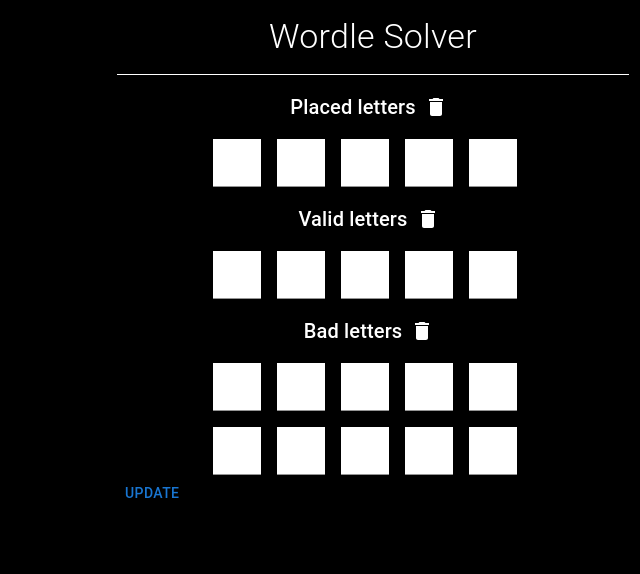
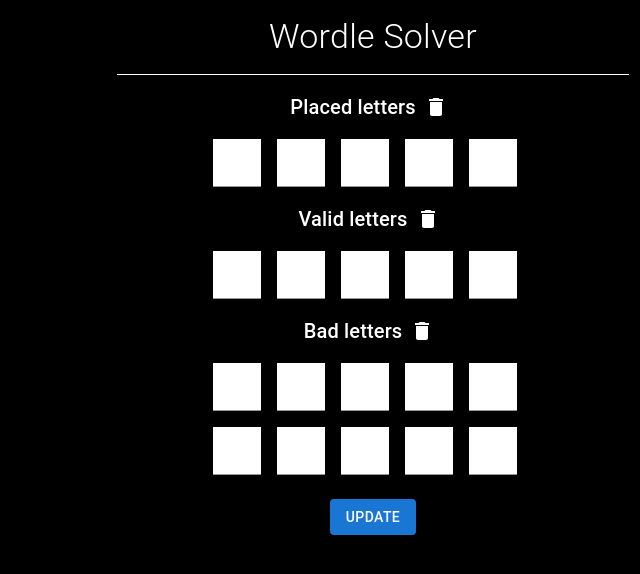
Before and after one commit to tinytinyeye/blog, a Next.js app: page /app/wordle-solver in a window 1280 px wide. Shown: the top 574 px of the page, without its empty margins (267-907 px from the left). Built offline with nearby package versions, Linux system fonts and the light colour scheme.

Commit message:
chore: clean up UI

```diff
--- a/components/WordleSolver/WordleSolver.tsx
+++ b/components/WordleSolver/WordleSolver.tsx
@@ -40,6 +40,7 @@
                 width: '100vw',
                 height: '100vh',
                 backgroundColor: 'black',
+                overflowY: 'auto',
             }}
         >
             <Box
@@ -65,12 +66,16 @@
                 <PlacedLetters />
                 <ValidLetters />
                 <BadLetters />
-                <Button onClick={onUpdate}>Update</Button>
-                <ul>
-                    {suggestions.map((suggestion) => (
-                        <li key={suggestion}>{suggestion}</li>
-                    ))}
-                </ul>
+                <Box sx={{ display: 'flex', flexDirection: 'column', mt: 3 }}>
+                    <Button variant="contained" onClick={onUpdate} sx={{ alignSelf: 'center' }}>
+                        Update
+                    </Button>
+                    <Box component="ul" sx={{ alignSelf: 'center' }}>
+                        {suggestions.map((suggestion) => (
+                            <Box component="li" key={suggestion}>{suggestion}</Box>
+                        ))}
+                    </Box>
+                </Box>
             </Box>
         </Box>
     );
--- a/styles/main.css
+++ b/styles/main.css
@@ -1,8 +1,11 @@
 @import url("https://fonts.googleapis.com/css2?family=Nunito:wght@400;700&display=swap|Roboto:wght@400;700&display=swap");
 html,
 body {
+    width: 100%;
+    height: 100%;
     margin: 0;
     padding: 0;
+    overflow-x: hidden;
     font-family: "Roboto", -apple-system, BlinkMacSystemFont, "Segoe UI",
     Roboto, Oxygen, Ubuntu, Cantarell, "Open Sans", "Helvetica Neue",
     sans-serif;
```
